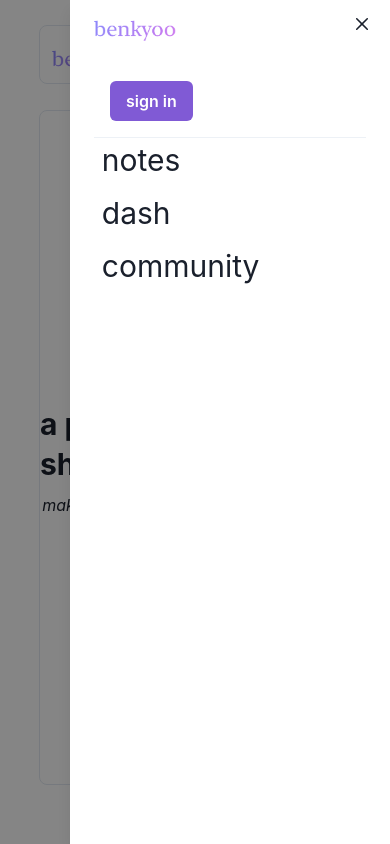
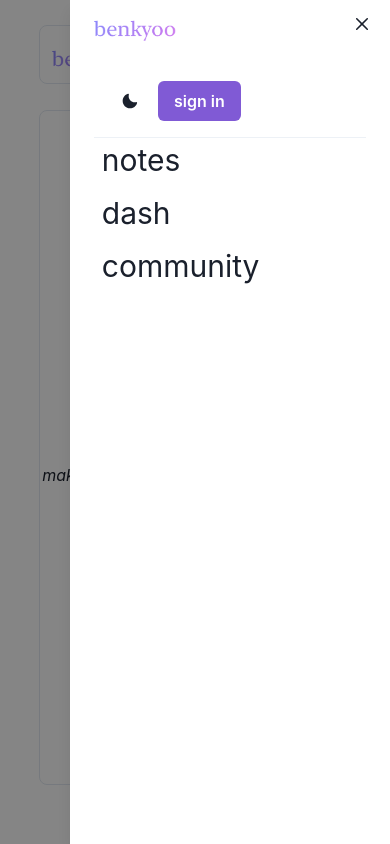
Before and after one commit to Jecal/benkyoo-dev, a React (Vite) app: page / in a window 390 px wide. Both pictures are taken after a click on the button 318 px from the left and 58 px from the top of the page. Built offline with nearby package versions, Linux system fonts and the light colour scheme; no server answers.

Commit message:
mobile responsivess real?

```diff
--- a/src/components/Navbar.jsx
+++ b/src/components/Navbar.jsx
@@ -137,6 +137,12 @@ function Navbar() {
                                         </DrawerHeader>
                                         <DrawerBody>
                                             <HStack p={4}>
+                                                <IconButton
+                                                    icon={colorMode === 'light' ? <MoonIcon /> : <SunIcon />}
+                                                    onClick={toggleColorMode}
+                                                    variant={'ghost'}
+                                                    aria-label={'toggle color mode'}
+                                                />
                                                 <SignInButton />
                                                 <Profile />
                                                 {user && <Text>{user.displayName}</Text>}
--- a/src/pages/LandingPage.jsx
+++ b/src/pages/LandingPage.jsx
@@ -61,10 +61,10 @@ const Landing = () => {
                     <VStack spacing={'2vh'} centerContent>
                         <Image src={logo} h={'7vh'}/>
                         <VStack spacing={'1vh'}>
-                            <Heading as={'h1'} size={'xl'}>
+                            <Heading as={'h1'} size={'sm'}>
                                 a platform for note-sharing
                             </Heading>
-                            <Text as={'i'} size={'l'}>
+                            <Text as={'i'} size={'sm'}>
                                 make them or take them, learn your way
                             </Text>
                             <>
```
Also changed, not shown: 1 other file (tests, documents, lock files or other folders).
